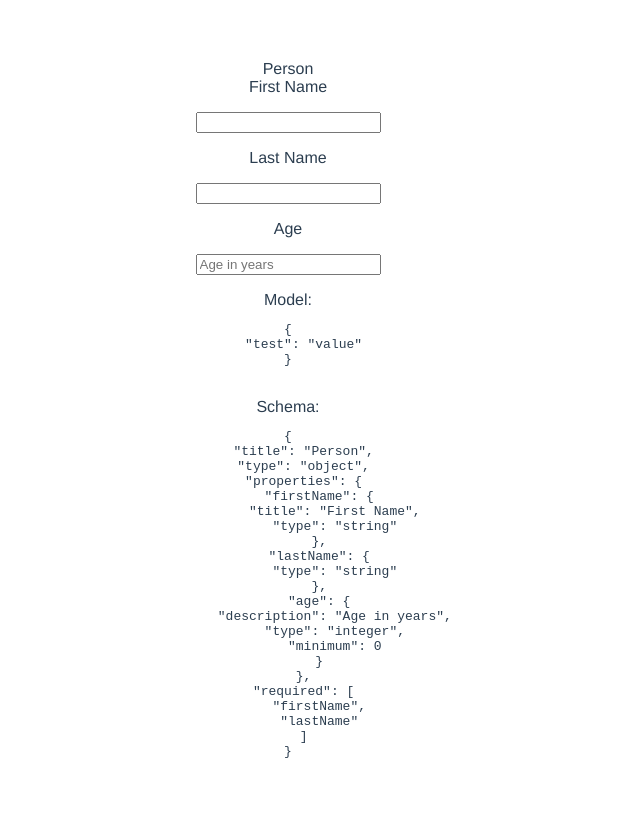
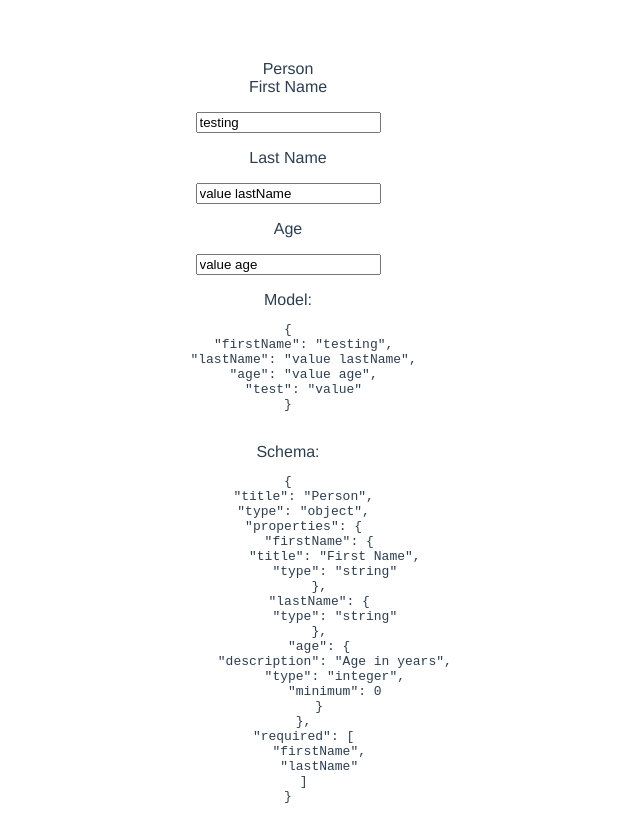
Before and after one commit to elcritch/vue-json-schema-form, a Vue app: page / in a window 1280 px wide. Shown: the whole page, without its empty margins (352-992 px from the left). Built offline with nearby package versions, Linux system fonts and the light colour scheme.

Commit message:
Needing to get json model binding, got 'value' update

```diff
--- a/src/components/json-form.vue
+++ b/src/components/json-form.vue
@@ -9,6 +9,7 @@
               :name="name"
               :json-property="item"
               :options="{prettyField: true}"
+              v-model="dataModel[name]"
           >
           </property-field>
         </div>
@@ -55,11 +56,34 @@ export default {
     }
   },
   data() {
+    let defaultModel = this.createDefaultModel()
     return {
-      dataModel: {
-        "test": "value"
+      dataModel: Object.assign(defaultModel, {
+        "test": "value",
+        "firstName": "testing",
+      })
+    }
+  },
+  methods: {
+    createDefaultModel() {
+      console.log("json-form:data::", JSON.stringify(this.schema.properties, null, 4))
+
+      var model = {}
+      for (var key in this.schema.properties) {
+        let value = this.schema.properties[key]
+
+        if (value.default) {
+          model[key] = value.default
+        }
+        else {
+          model[key] = "value " + key
+        }
+
+        console.log("json-form:field: ", key)
       }
-    }
+
+      return model
+    },
   },
   components: {
     LabeledField,
--- a/src/components/property-field.vue
+++ b/src/components/property-field.vue
@@ -2,7 +2,13 @@
   <div class="">
     <label class="label">{{title}}</label>
     <p class="control has-icon has-icon-right">
-      <input class="input is-success" type="text" :placeholder="jsonProperty.description" :value="value">
+      <input
+          class="input is-success"
+          type="text"
+          :placeholder="jsonProperty.description"
+          :value="value"
+          @input="handleUpdate"
+      >
       <!-- <i class="fa fa-check"></i> -->
       <span class="help is-success">{{onSuccess}}</span>
     </p>
@@ -17,21 +23,14 @@
  */
 function splitWords(s) {
 var re, match, output = [];
-// re = /[A-Z]?[a-z]+/g
 	re = /([A-Za-z]?)([a-z]+)/g;
-/*
-	matches example: "oneTwoThree"
-	["one", "o", "ne"]
-	["Two", "T", "wo"]
-	["Three", "T", "hree"]
-	*/
+
 	match = re.exec(s);
-while (match) {
-// output.push(match.join(""));
-output.push([match[1].toUpperCase(), match[2]].join(""));
+  while (match) {
+    output.push([match[1].toUpperCase(), match[2]].join(""));
 		match = re.exec(s);
 	}
-return output;
+  return output;
 }
 
 export default {
@@ -39,6 +38,8 @@ export default {
   props: {
     'name': {
       type: String
+    },
+    'value': {
     },
     'json-property': {
       type: Object,
@@ -57,11 +58,9 @@ export default {
     }
   },
   methods: {
-    updatedValue(id, val) {
-      // console.log("updatedValue:: ", id, val)
-
-      var data = Object.assign({}, this.value, {[id]: val})
-      this.$emit('input', data)
+    handleUpdate(evt) {
+      console.log("handleUpdate:: ", evt)
+      this.$emit('input', evt.target.value)
     }
   },
   computed: {
```
